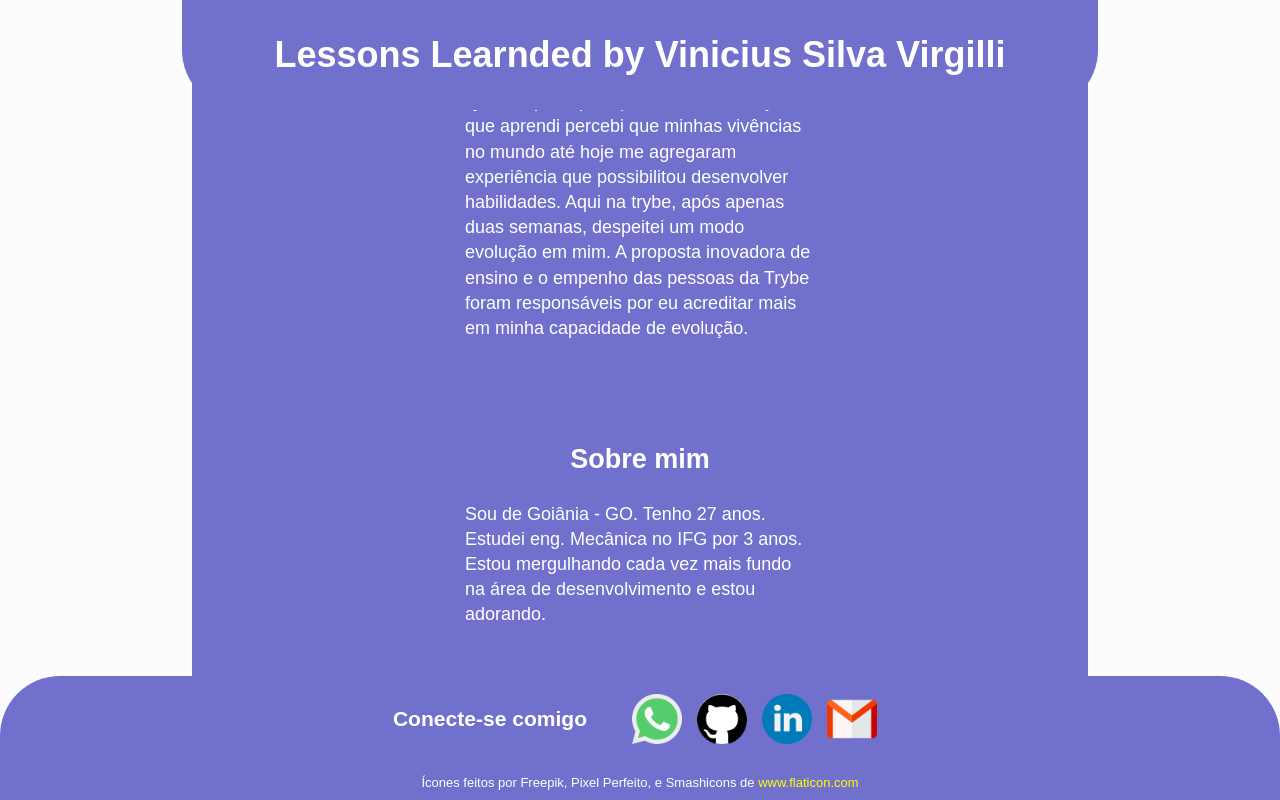
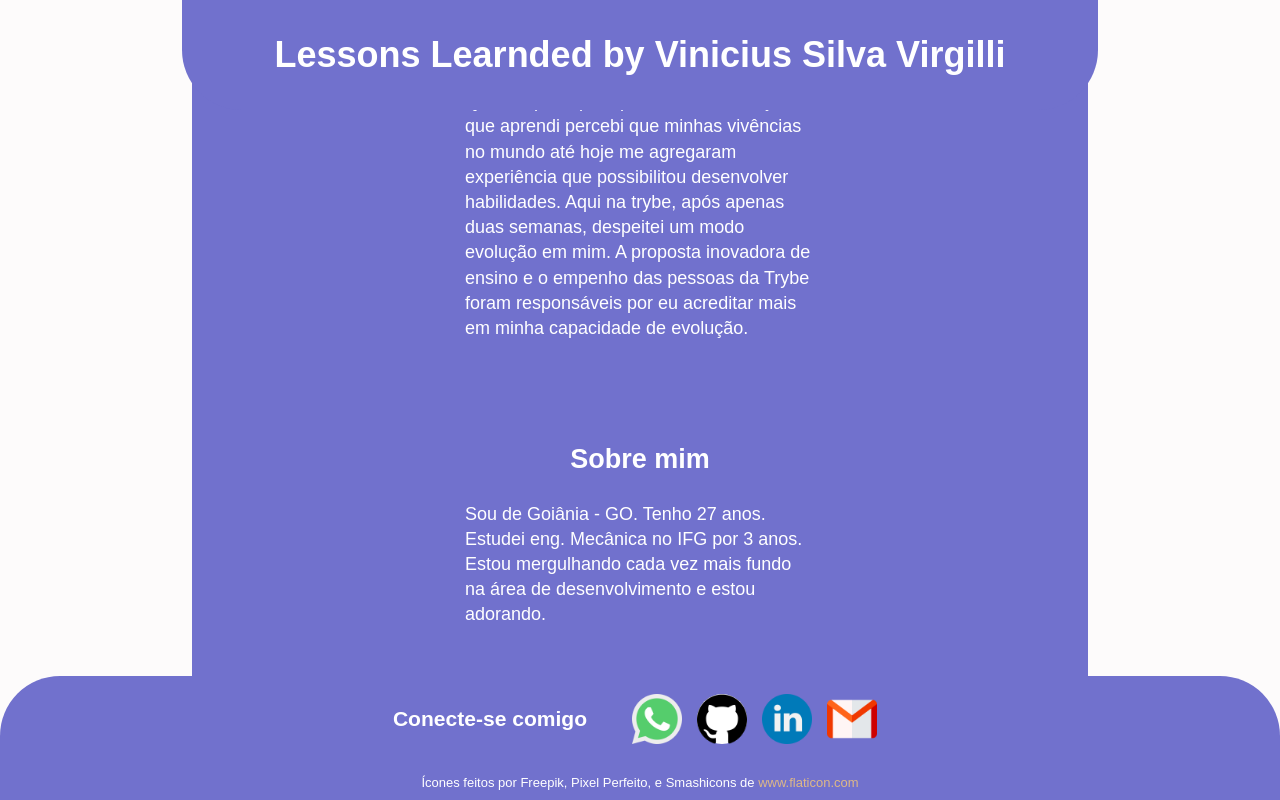
Before and after one commit to vinicius-virgilli/Projeto-Lessons_learned, a website: page index.html in a window 1280 px wide. In both pictures the pointer is over the link "www.flaticon.com". Shown: the part 943-1743 px from the top of the page. Drawn offline with Linux system fonts and the light colour scheme.

Commit message:
alterando style.css depois da ajuda de Nat Siqueira

```diff
--- a/style.css
+++ b/style.css
@@ -127,5 +127,5 @@ footer p {
 }
 
 .assignment a:hover {
-  color: yellow;
+  color: burlywood;
 }
```
